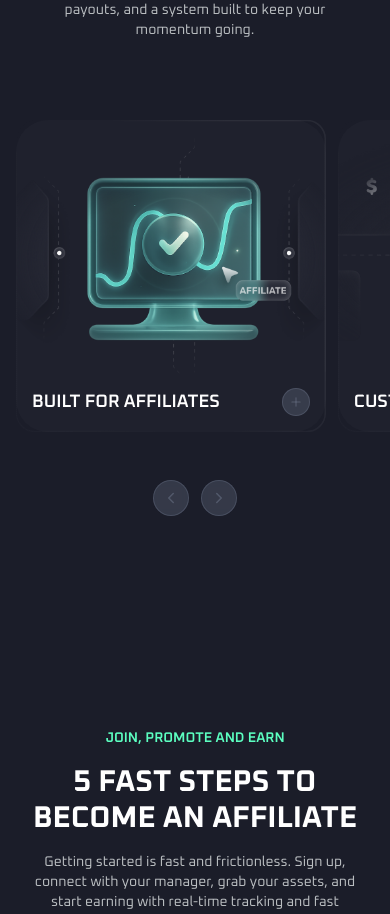
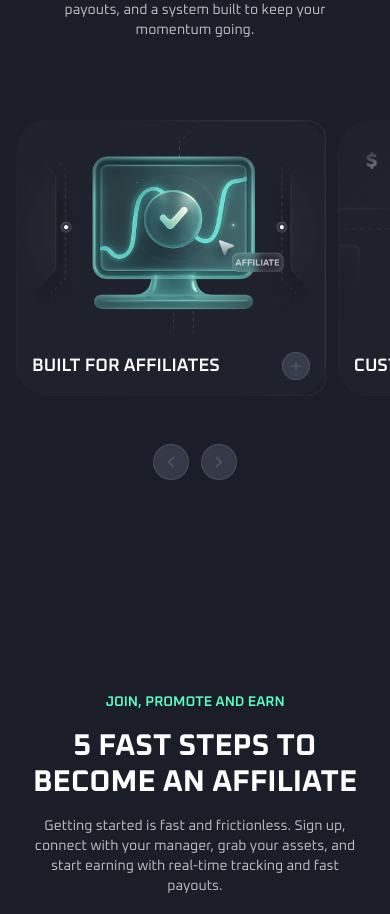
Before and after one commit to PouyaBirvand/thrill-landing, a Next.js app: page / in a window 390 px wide. Shown: the part 1300-2214 px from the top of the page. Built offline with nearby package versions, Linux system fonts and the light colour scheme.

Commit message:
feature card v7

```diff
--- a/src/components/sections/features/FeatureCard.tsx
+++ b/src/components/sections/features/FeatureCard.tsx
@@ -31,7 +31,7 @@ export default function FeatureCard({ title, description, image, stats , more_de
   return (
     <div className={`relative w-full max-w-[490px] transition-all duration-500 ease-out ${
       isExpanded
-        ? "h-[600px] sm:h-[660px] md:h-[720px] lg:h-[780px] xl:h-[800px]"
+        ? "h-[570px] sm:h-[660px] md:h-[720px] lg:h-[780px] xl:h-[800px]"
         : ""
     }`}>
       {/* Border SVG - Preserved exactly as original */}
@@ -135,8 +135,8 @@ export default function FeatureCard({ title, description, image, stats , more_de
       <div className="relative w-full h-full rounded-3xl bg-[#F8F8F805] flex flex-col overflow-hidden ">
 
         {/* Image Section - Responsive heights with proper aspect ratio */}
-        <div className="flex-shrink-0  pt-4">
-          <div className="w-full h-[240px] sm:h-[200px] md:h-[200px] lg:h-[230px] xl:h-[260px] rounded-xl relative overflow-hidden">
+        <div className="flex-shrink-0 pt-0 sm:pt-4">
+          <div className="w-full mx-auto h-[220px] sm:h-[210px] md:h-[220px] lg:h-[230px] xl:h-[260px] rounded-xl relative overflow-hidden">
             <Image
               alt="feat"
               src={image || "/placeholder.svg"}
```
